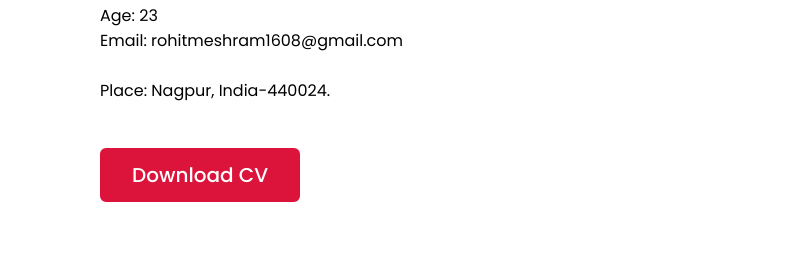
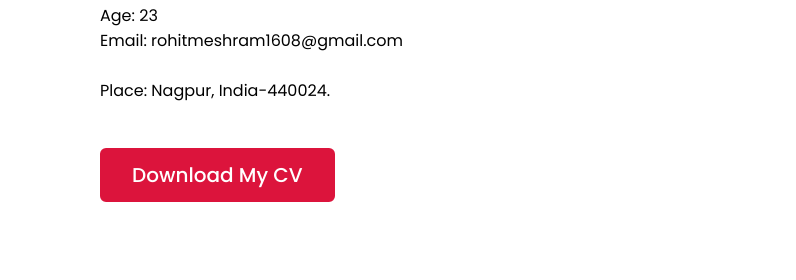
Before and after one commit to rohitmeshram08/My-PortFolio, a plain HTML site: page index.html in a window 1280 px wide. Shown: the part 1396-1676 px from the top of the page, 484-1280 px from the left. Drawn offline with nearby package versions, Linux system fonts and the light colour scheme.

Commit message:
Resume Replaced
ugug

```diff
--- a/index.html
+++ b/index.html
@@ -1,7 +1,5 @@
 <!DOCTYPE html>
-
 <html lang="en">
-
 <head>
     <meta charset="UTF-8">
     <meta name="viewport" content="width=device-width, initial-scale=1.0">
@@ -75,7 +73,7 @@
                     <br>
                     <P> Place: Nagpur, India-440024.</p>
                     <br>
-                    <a href="Resume/Rohit Meshram resume.pdf" alt="resume" target="_blank">Download CV</a>
+                    <a href="Resume/Rohit Meshram resume.pdf" alt="resume" target="_blank">Download My CV</a>
                 </div>
             </div>
         </div>
```
